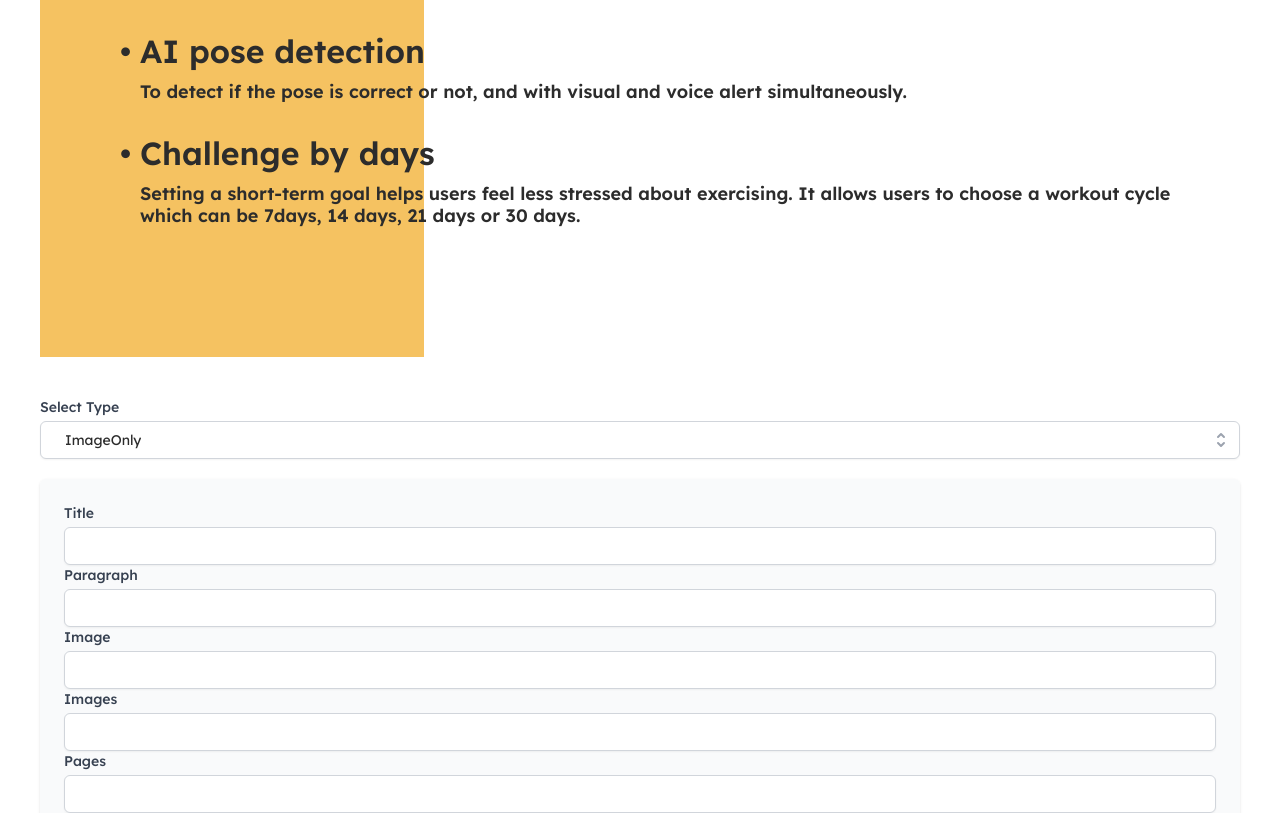
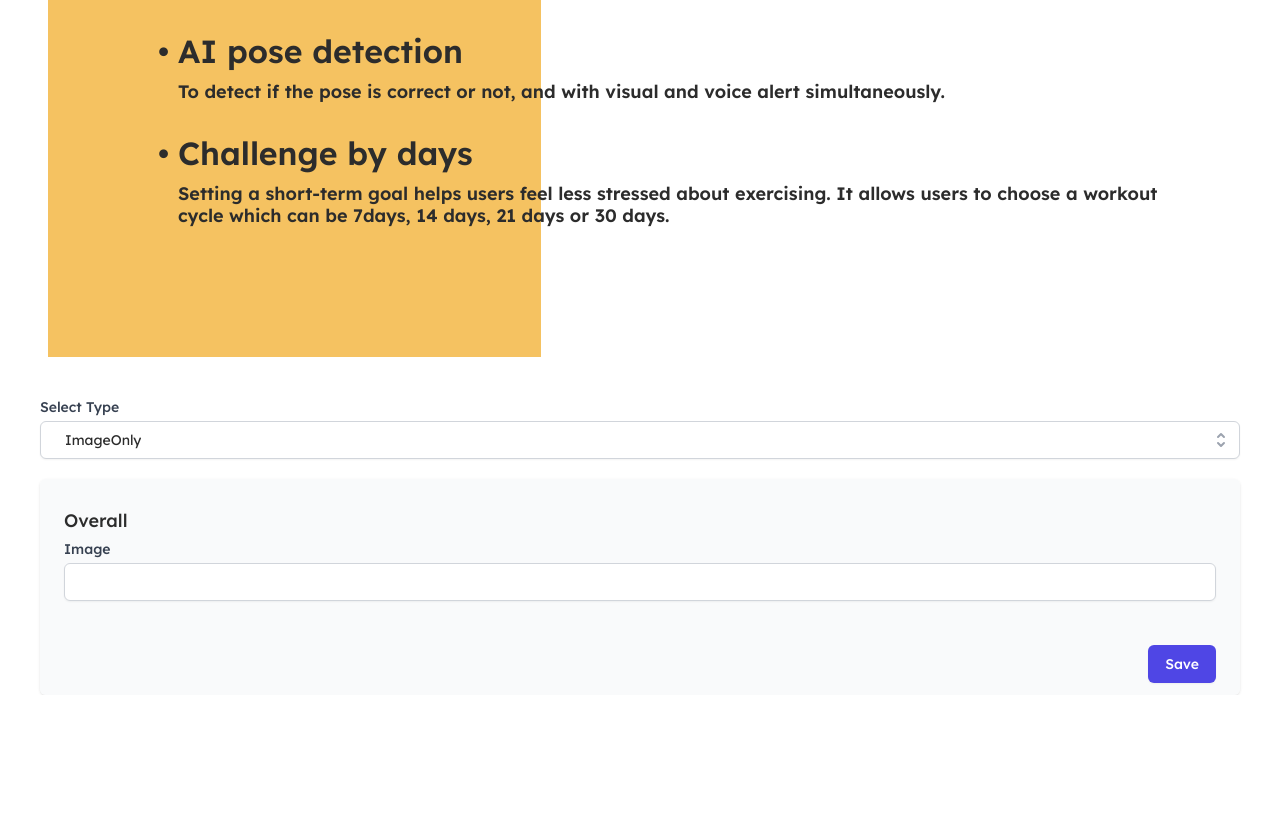
Before and after one commit to ceize123/ysk_portfolio-next, a Next.js app: page /modifier/updateCurProject/addSection/1 in a window 1280 px wide. Shown: the part 5540-6353 px from the top of the page. After the commit the page ends 6235 px from the top, so only its background shows below. Built offline with nearby package versions, Linux system fonts and the light colour scheme.

Commit message:
6/9 working on add new section, finish page and list columns adding

```diff
--- a/components/Input.js
+++ b/components/Input.js
@@ -1,7 +1,8 @@
-function Input({prop, onChange }) {
+function Input({ prop, val = "", onChange }) {
+	const key = prop;
 
 	return (
-		<div className={prop}>
+		<div className={`mb-2 ${prop}`}>
 			<label htmlFor={prop} className="block text-sm font-medium text-gray-700">
 				{prop.charAt(0).toUpperCase() + prop.slice(1)}
 			</label>
@@ -10,6 +11,7 @@ function Input({prop, onChange }) {
 				name={prop}
 				id={prop}
 				required
+				value={val[key]}
 				onChange={onChange}
 				className="mt-1 focus:ring-indigo-500 focus:border-indigo-500 block w-full shadow-sm sm:text-sm border-gray-300 rounded-md"
 			/>
--- a/components/sections/Carousel.js
+++ b/components/sections/Carousel.js
@@ -12,7 +12,7 @@ function Carousel(prop) {
 	const data = prop.prop;
 	const pages = data.pages;
 	return (
-		<section className="carousel">
+		<section className="carousel-section">
 			<Swiper
 				cssMode={true}
 				navigation={true}
--- a/components/sections/List.js
+++ b/components/sections/List.js
@@ -1,17 +1,17 @@
 import Image from "next/image";
 
-function List(prop) {
-	const data = prop.prop;
+function List({prop}) {
+	const data = prop;
 	const imageUrl = data.image;
 	const lists = data.lists;
 	return (
-		<section className="list">
+		<section className="list-section">
 			<Image src={"/image/list.png"} alt="image" width={imageUrl.width} height={imageUrl.height}/>
-			<div className="relative text-left -mt-2">
+			<div className="relative text-left -mt-2 ml-12" style={{ background: `linear-gradient(to right, ${data.color} 40%, transparent 40%) no-repeat`}}>
 				{lists.map((list, idx) => (
-					<div key={idx} className={`list-text ${data.color}`}>
-						<h2>{list.title}</h2>
-						<p>{list.paragraph}</p>
+					<div key={idx} className="list-text">
+						<h2>{list.listTitle}</h2>
+						<p>{list.listParagraph}</p>
 					</div>
 				))}
 			</div>
--- a/components/sections/TextOnly.js
+++ b/components/sections/TextOnly.js
@@ -1,8 +1,8 @@
-function TextOnly(prop) {
-	const data = prop.prop;
+function TextOnly({prop}) {
+	const data = prop;
 	const words = data.title.split(", ");
 	return (
-		<section className="text-only">
+		<section className="text-only text-center">
 			{words.map((word, idx) => (
 				<h1 key={idx}>{word}{idx + 1 !== words.length ? "," : ""}</h1>
 			))}
--- a/data/column.js
+++ b/data/column.js
@@ -1,29 +1,17 @@
-export const overall = [
+export const overallCol = [
 	"title",
 	"paragraph",
 	"image",
-	"color",
-	"images",
-	"pages",
-	"lists",
+	"color"
 ];
 
-export const page = [
-	"title",
-	"paragraph",
-	"image",
-	"color",
-	"images",
-	"pages",
-	"lists",
+export const pageCol = [
+	"issue",
+	"description",
+	"solution",
 ];
 
-export const list = [
-	"title",
-	"paragraph",
-	"image",
-	"color",
-	"images",
-	"pages",
-	"lists",
+export const listCol = [
+	"listTitle",
+	"listParagraph",
 ];
--- a/data/works.js
+++ b/data/works.js
@@ -94,15 +94,15 @@ export const works = [
 			{
 				type: "list",
 				image: list,
-				color: "yellow",
+				color: "#F5C261",
 				lists: [
 					{
-						title: "AI pose detection",
-						paragraph: "To detect if the pose is correct or not, and with visual and voice alert simultaneously."
+						listTitle: "AI pose detection",
+						listParagraph: "To detect if the pose is correct or not, and with visual and voice alert simultaneously."
 					},
 					{
-						title: "Challenge by days",
-						paragraph: "Setting a short-term goal helps users feel less stressed about exercising. It allows users to choose a workout cycle which can be 7days, 14 days, 21 days or 30 days."
+						listTitle: "Challenge by days",
+						listParagraph: "Setting a short-term goal helps users feel less stressed about exercising. It allows users to choose a workout cycle which can be 7days, 14 days, 21 days or 30 days."
 					}
 				]
 			}
--- a/pages/modifier/createNewProject/index.js
+++ b/pages/modifier/createNewProject/index.js
@@ -18,7 +18,6 @@ const overviewColumn = [
 
 function AddNew() {
 	const [work, setWork] = useState({});
-
 	const [overview, setOverview] = useState({});
 
 	useEffect(() => {
--- a/pages/modifier/updateCurProject/addSection/[workId].js
+++ b/pages/modifier/updateCurProject/addSection/[workId].js
@@ -7,7 +7,7 @@ import Overview from "../../../../components/sections/Overview";
 import SelectMenu from "../../../../components/SelectMenu";
 import Input from "../../../../components/Input";
 import { types } from "../../../../data/type";
-import { overall, page, list } from "../../../../data/column";
+import { overallCol, pageCol, listCol } from "../../../../data/column";
 // import Overview from "../../../../components/sections/Overview";
 // import ImageOnly from "../../../../components/sections/ImageOnly";
 // import TextImage from "../../../../components/sections/TextImage";
@@ -29,9 +29,69 @@ import { overall, page, list } from "../../../../data/column";
 // 	List
 // };
 
+// const columns = [
+// 	overall,
+// 	page,
+// 	list
+// ];
+
 function AddNewSection({ work }) {
 	const [type, setType] = useState(types[0]);
-	const [column, setColumn] = useState({});
+	const [overall, setOverall] = useState({});
+	// const [page, setPage] = useState([]);
+	// const [list, setList] = useState([]);
+
+	// handle array of object from fields
+	const [array, setArray] = useState([]);
+
+	const handleArrayChange = (e, idx) => {
+		const { name, value } = e.target;
+		const ary = [...array];
+		ary[idx][name] = value;
+		setArray(ary);
+	};
+
+	const handleArrayRemove = (idx) => {
+		// store old array first, then splice the one that has been removed
+		const list = [...array];
+		list.splice(idx, 1);
+		setArray(list);
+	};
+
+	const handleArrayAdd = () => {
+		if (type === "List") {
+			setArray([...array, { listTitle: "", listParagraph: "" }]);
+		} else if (type === "Carousel") {
+			setArray([...array, { issue: "", description: "", solution: "" }]);
+		}
+		console.log(array);
+	};
+
+	useEffect(() => {
+		if (type === "List") {
+			setArray([{
+				listTitle: "",
+				listParagraph: ""
+			}]);
+		} else if (type === "Carousel") {
+			setArray([{
+				issue: "",
+				description: "",
+				solution: ""
+			}]);
+		}
+	}, [type]);
+	// handle array of object from fields
+
+
+	// useEffect(() => {
+
+	// 	setOverall(prevState => ({
+	// 		...overall,
+	// 		pages: [...prevState.pages, page],
+	// 		lists: [...prevState.lists, list],
+	// 	}));
+	// },[list, page]);
 
 	// Scroll to end of page
 	// https://stackoverflow.com/questions/23843619/js-for-smooth-scroll-to-the-bottom-of-the-page
@@ -43,7 +103,8 @@ function AddNewSection({ work }) {
 
 	const submitSection = (e) => {
 		e.preventDefault();
-		console.log(column);
+
+		console.log(overall);
 	};
 	// function capitalizeFirstLetter(string) {
 	// 	return string.charAt(0).toUpperCase() + string.slice(1);
@@ -79,24 +140,74 @@ function AddNewSection({ work }) {
 				))}
 				<section className="mx-10 mt-10">
 					<SelectMenu prop={types} option={type} name="Type" onChange={setType} />
-					{/* {overall.map((item, idx) => (
-						<Input key={idx}
-							prop={item}
-							onChange={e => {
-								setColumn({ ...column, [item]: e.target.value });
-							}} />
-					))} */}
+
 					<div className="mt-5 addNewSection">
 						<form action="#" method="POST">
 							<div className="shadow overflow-hidden rounded-md">
 								<div className="px-4 py-5 bg-gray-50 sm:p-6">
 									<div className={`grid grid-cols-1 ${type.charAt(0).toLowerCase() + type.slice(1)}`}>
-										{overall.map((item, idx) => (
+										{/* {columns.map((column ,index) => (
+											<div key={index} className="mt-4">
+												{column.map((item, idx) => (
+													<Input key={idx}
+														prop={item}
+														onChange={e => {
+															setOverall({ ...overall, [item]: e.target.value });
+														}} />
+												))}
+											</div>
+										))} */}
+
+										<h3>Overall</h3>
+										{overallCol.map((item, idx) => (
 											<Input key={idx}
 												prop={item}
 												onChange={e => {
-													setColumn({ ...column, [item]: e.target.value });
+													setOverall({ ...overall, [item]: e.target.value });
 												}} />
+										))}
+
+										<h3 className="col-text">{type === "List" ? "Lists" : "Pages"}</h3>
+
+										{/* handle array of object from fields */}
+										{/* https://github.com/chaoocharles/add-remove-form-field/blob/main/src/App.js */}
+										{(type === "List" || type === "Carousel") && array.map((singleList, index) => (
+											<div key={index} className="flex mt-3">
+												<div className="w-3/4 shrink-0">
+													{type === "List"
+														? listCol.map((item, idx) => (
+															<Input key={idx}
+																prop={item}
+																onChange={(e) => handleArrayChange(e, index)}
+															/>
+														))
+														: pageCol.map((item, idx) => (
+															<Input key={idx}
+																prop={item}
+																val={singleList}
+																onChange={(e) => handleArrayChange(e, index)}
+															/>))}
+													{array.length - 1 === index && (
+														<button
+															type="button"
+															onClick={handleArrayAdd}
+															className="inline-flex justify-center py-2 px-4 border shadow-sm text-sm font-medium rounded-md border-indigo-600 hover:border-indigo-700">
+															<span>Add a {type === "List" ? "List" : "Page"}</span>
+														</button>
+													)}
+												</div>
+												<div className="ml-10 self-center">
+													{array.length !== 1 && (
+														<button
+															type="button"
+															onClick={() => handleArrayRemove(index)}
+															className="inline-flex justify-center py-2 px-4 border border-transparent shadow-sm text-sm font-medium rounded-md text-white bg-red-600 hover:bg-red-700 focus:outline-none focus:ring-2 focus:ring-offset-2 focus:ring-red-500">
+															<span>Remove</span>
+														</button>
+													)}
+												</div>
+											</div>
+
 										))}
 									</div>
 								</div>
--- a/styles/globals.css
+++ b/styles/globals.css
@@ -87,46 +87,46 @@ section .text-only h1 {
 section .text-only h2 {
   margin-top: 16px;
 }
-section .carousel {
+section .carousel-section {
   border-top: 10px solid;
   border-bottom: 10px solid;
   border-left-width: 0;
   border-right-width: 0;
   border-image: linear-gradient(to right, #4F5BD5, #962FBF, #D62976, #FA7E1E, #FEDA75) 1 stretch;
 }
-section .carousel .carousel-page {
+section .carousel-section .carousel-page {
   padding-top: 50px;
   padding-bottom: 100px;
 }
-section .carousel .carousel-page h2 {
+section .carousel-section .carousel-page h2 {
   margin-bottom: 9px;
 }
-section .carousel .carousel-page p:not(:last-of-type) {
+section .carousel-section .carousel-page p:not(:last-of-type) {
   margin-bottom: 21px;
 }
-section .carousel .carousel-page .carousel-text-div {
+section .carousel-section .carousel-page .carousel-text-div {
   margin-top: 50px;
 }
-section .carousel .carousel-page .carousel-image-div {
+section .carousel-section .carousel-page .carousel-image-div {
   overflow-y: scroll;
 }
-section .carousel .carousel-page .carousel-page-active {
+section .carousel-section .carousel-page .carousel-page-active {
   display: block;
 }
-section .carousel .swiper-button-next, section .carousel .swiper-button-prev {
+section .carousel-section .swiper-button-next, section .carousel-section .swiper-button-prev {
   color: #E5E5E5;
   width: 81px;
   height: 81px;
   background: #292C36;
   border-radius: 50%;
 }
-section .carousel .swiper-pagination-bullet {
+section .carousel-section .swiper-pagination-bullet {
   width: 20px;
   height: 20px;
   background: #E5E5E5;
   opacity: 1;
 }
-section .carousel .swiper-pagination-bullet-active {
+section .carousel-section .swiper-pagination-bullet-active {
   background: linear-gradient(180deg, #4F5BD5 0%, #962FBF 24.48%, #D62976 47.92%, #FA7E1E 71.87%, #FEDA75 100%);
 }
 section .horizon .horizon-text {
@@ -136,42 +136,46 @@ section .horizon .horizon-text {
 section .horizon .horizon-text h1 {
   line-height: 60px;
 }
-section .list > div {
+section .list-section > div {
   padding: 100px 0;
+  z-index: -1;
 }
-section .list .list-text {
-  margin-left: 40px;
+section .list-section .list-text {
+  margin-left: 30px;
   margin-bottom: 30px;
 }
-section .list .list-text h2, section .list .list-text p {
+section .list-section .list-text h2, section .list-section .list-text p {
   margin: 0 100px;
 }
-section .list .list-text h2 {
+section .list-section .list-text h2 {
   margin-bottom: 10px;
   position: relative;
 }
-section .list .list-text h2::before {
+section .list-section .list-text h2::before {
   content: "• ";
   position: absolute;
   left: -20px;
 }
-section .list .list-text p {
+section .list-section .list-text p {
   font-weight: 600;
   font-size: 18px;
   line-height: 22px;
 }
-section .list .yellow::before {
-  content: "";
-  background-color: #F5C261;
-  height: 100%;
-  position: absolute;
-  top: 0px;
-  width: 30%;
-  z-index: -1;
+
+.addNewSection .col-text, .addNewSection .color, .addNewSection .issue, .addNewSection .description, .addNewSection .solution, .addNewSection .listTitle, .addNewSection .listParagraph {
+  display: none;
 }
-
-.addNewSection .imageOnly .color {
+.addNewSection .imageOnly .title, .addNewSection .imageOnly .paragraph {
   display: none;
+}
+.addNewSection .textOnly .image {
+  display: none;
+}
+.addNewSection .carousel .col-text, .addNewSection .carousel .issue, .addNewSection .carousel .description, .addNewSection .carousel .solution {
+  display: block;
+}
+.addNewSection .list .col-text, .addNewSection .list .color, .addNewSection .list .listTitle, .addNewSection .list .listParagraph {
+  display: block;
 }
 
 /*# sourceMappingURL=globals.css.map */
--- a/styles/globals.scss
+++ b/styles/globals.scss
@@ -111,7 +111,7 @@ section {
 	}
 
 	// Carousel
-	.carousel {
+	.carousel-section {
 		border-top: 10px solid;
 		border-bottom: 10px solid;
 		border-left-width: 0;
@@ -175,12 +175,16 @@ section {
 	}
 
 	// List
-	.list {
+	.list-section {
+		// Back-end might need
+		// transform: scale(0.8) translateY(-10%);
+
 		> div {
 			padding: 100px 0;
+			z-index: -1;
 		}
 		.list-text {
-			margin-left: 40px;
+			margin-left: 30px;
 			margin-bottom: 30px;
 			h2, p {
 				margin: 0 100px;
@@ -202,17 +206,17 @@ section {
 				line-height: 22px;
 			}
 		}
-		.yellow {
-			&::before {
-					content: "";
-					background-color: #F5C261;
-					height: 100%;
-					position: absolute;
-					top: 0px;
-					width: 30%;
-					z-index: -1;
-				}
-		}
+		// .yellow {
+		// 	&::before {
+		// 			content: "";
+		// 			background-color: #F5C261;
+		// 			height: 100%;
+		// 			position: absolute;
+		// 			top: 0px;
+		// 			width: 30%;
+
+		// 		}
+		// }
 	}
 }
 
@@ -220,11 +224,35 @@ section {
 
 // Add new section starts
 .addNewSection {
+	.col-text, .color, .issue, .description, .solution, .listTitle, .listParagraph {
+		display: none;
+	}
+
 	.imageOnly {
-		.color {
+		.title, .paragraph {
 			display: none;
 		}
 	}
+
+	.textOnly {
+		.image {
+			display: none;
+		}
+	}
+
+	.carousel {
+		.col-text, .issue, .description, .solution {
+			display: block;
+		}
+	}
+
+	.list {
+		.col-text, .color, .listTitle, .listParagraph {
+			display: block;
+		}
+	}
+
+
 }
 
 // Add new section ends
```
Also changed, not shown: 1 other file (tests, documents, lock files or other folders).
